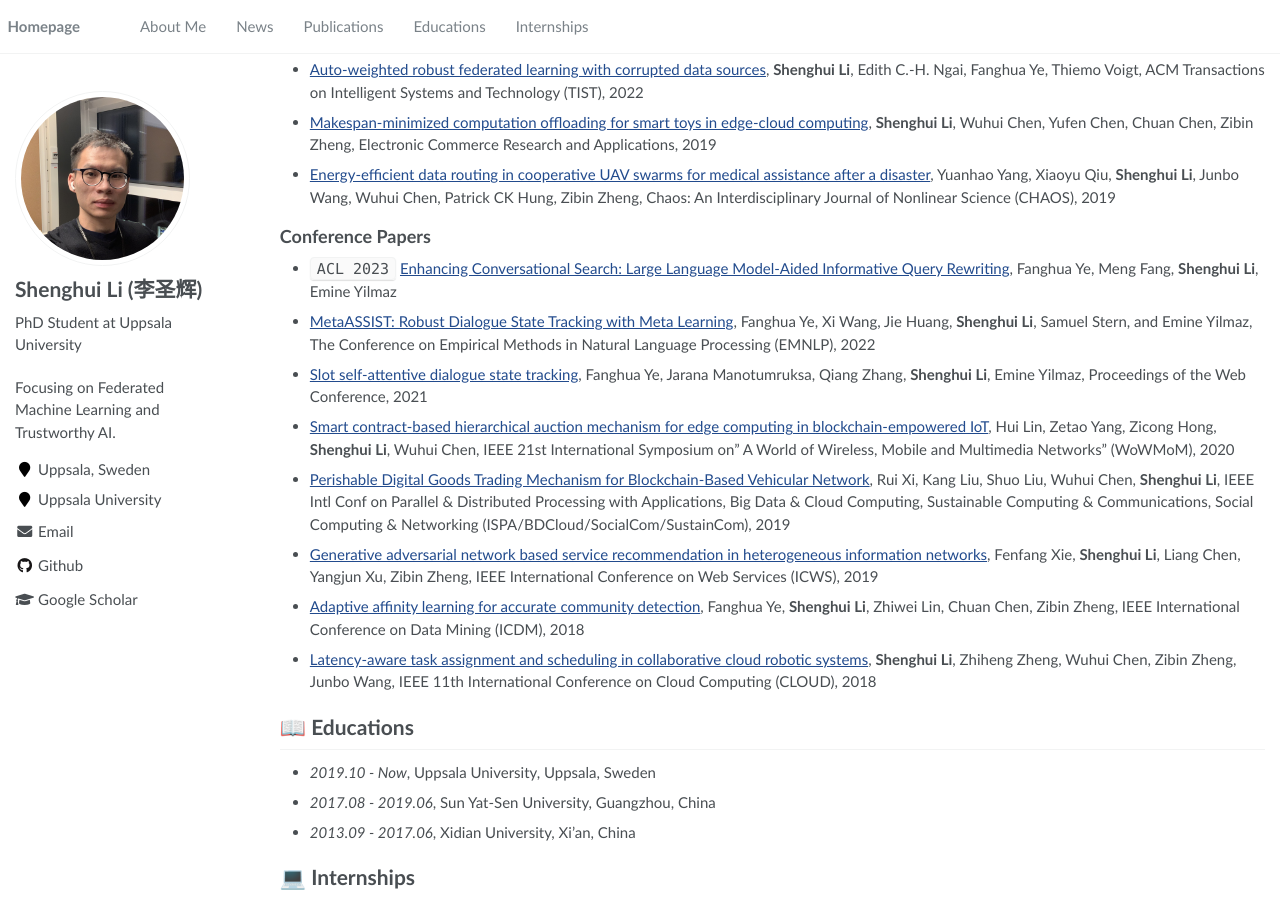
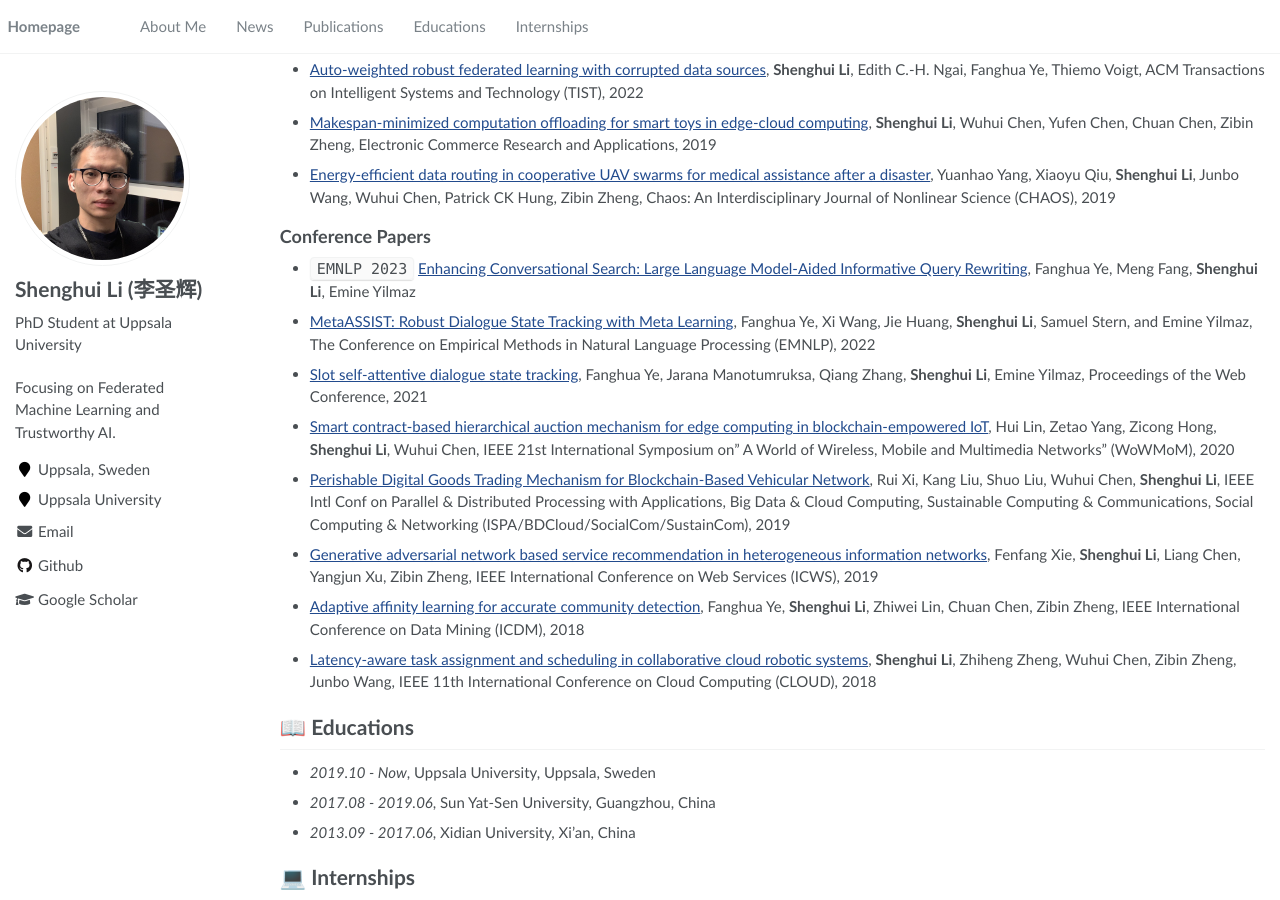
Before and after one commit to lishenghui/lishenghui.github.io, a Jekyll site: the page built from _pages/about.md, in a window 1280 px wide and 900 px high, scrolled down 895 px. Built offline with Jekyll 4.4.1, drawn with Linux system fonts in a browser that asks for light colours.

Commit message:
Update about.md

```diff
--- a/_pages/about.md
+++ b/_pages/about.md
@@ -89,7 +89,7 @@
 
 
 ## Conference Papers
-- ``ACL 2023`` [Enhancing Conversational Search: Large Language Model-Aided Informative Query Rewriting](https://arxiv.org/abs/2310.09716), Fanghua Ye, Meng Fang, **Shenghui Li**, Emine Yilmaz
+- ``EMNLP 2023`` [Enhancing Conversational Search: Large Language Model-Aided Informative Query Rewriting](https://arxiv.org/abs/2310.09716), Fanghua Ye, Meng Fang, **Shenghui Li**, Emine Yilmaz
 - [MetaASSIST: Robust Dialogue State Tracking with Meta Learning](https://arxiv.org/abs/2210.12397), Fanghua Ye, Xi Wang, Jie Huang, **Shenghui Li**,
     Samuel Stern, and Emine Yilmaz, The Conference on Empirical Methods in Natural
   Language Processing (EMNLP), 2022
```
